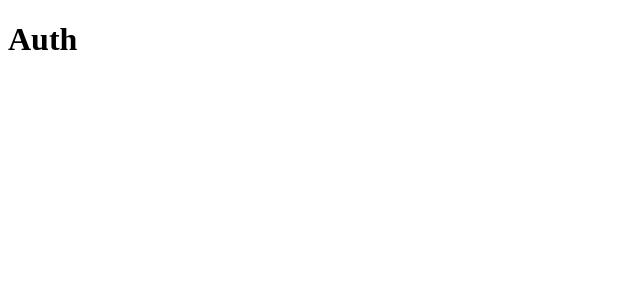
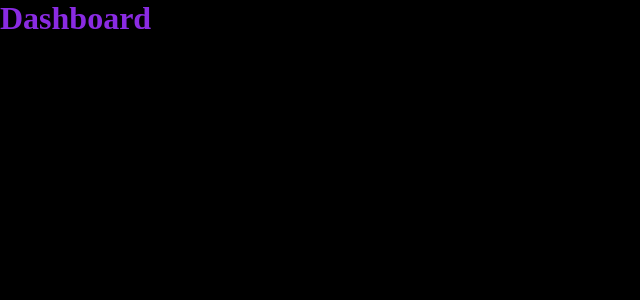
Before and after one commit to devMatheus-Cunha/finance-control, a React (Create React App) app: page / in a window 1280 px wide. Shown: the top 300 px of the page, without its empty margins (0-640 px from the left). Built offline with nearby package versions, Linux system fonts and the light colour scheme.

Commit message:
feat: add globalStyles

```diff
--- /dev/null
+++ b/src/App.tsx
@@ -0,0 +1,16 @@
+import React from "react";
+
+// global styles
+import CreateGlobalStyle from "./assets/styles/globalStyles";
+import Dashboard from "./view/dashboard";
+
+const App: React.FC = () => {
+	return (
+		<>
+			<Dashboard />
+			<CreateGlobalStyle />
+		</>
+	);
+}
+
+export default App;
--- /dev/null
+++ b/src/assets/styles/globalStyles.ts
@@ -0,0 +1,14 @@
+import { createGlobalStyle } from "styled-components";
+
+export default createGlobalStyle`
+  *{
+    margin: 0;
+    padding: 0;
+    box-sizing: border-box;
+  }
+
+  body{
+    background-color: black;
+    color: blueviolet;
+  }
+`;
--- a/src/index.tsx
+++ b/src/index.tsx
@@ -2,11 +2,11 @@ import React from "react";
 import ReactDOM from "react-dom";
 
 // container
-import Auth from "./view/auth";
+import App from "./App";
 
 ReactDOM.render(
 	<React.StrictMode>
-		<Auth />
+		<App />
 	</React.StrictMode>,
 	document.getElementById("root"),
 );
```
